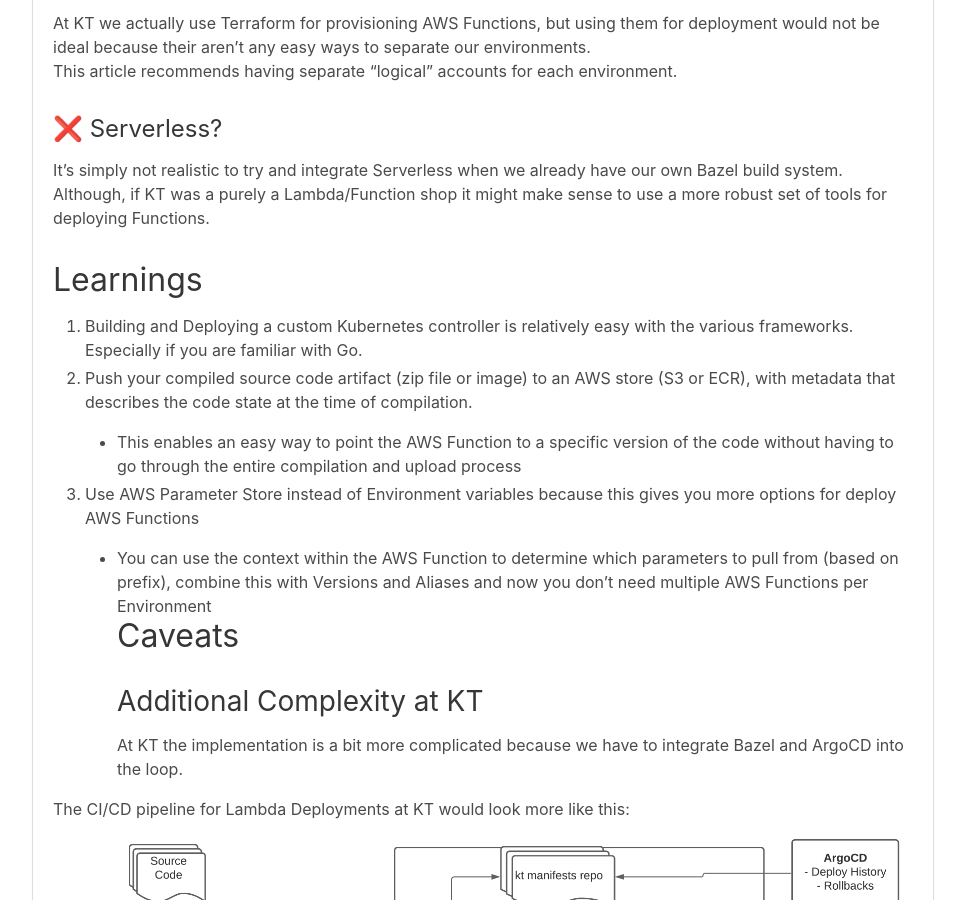
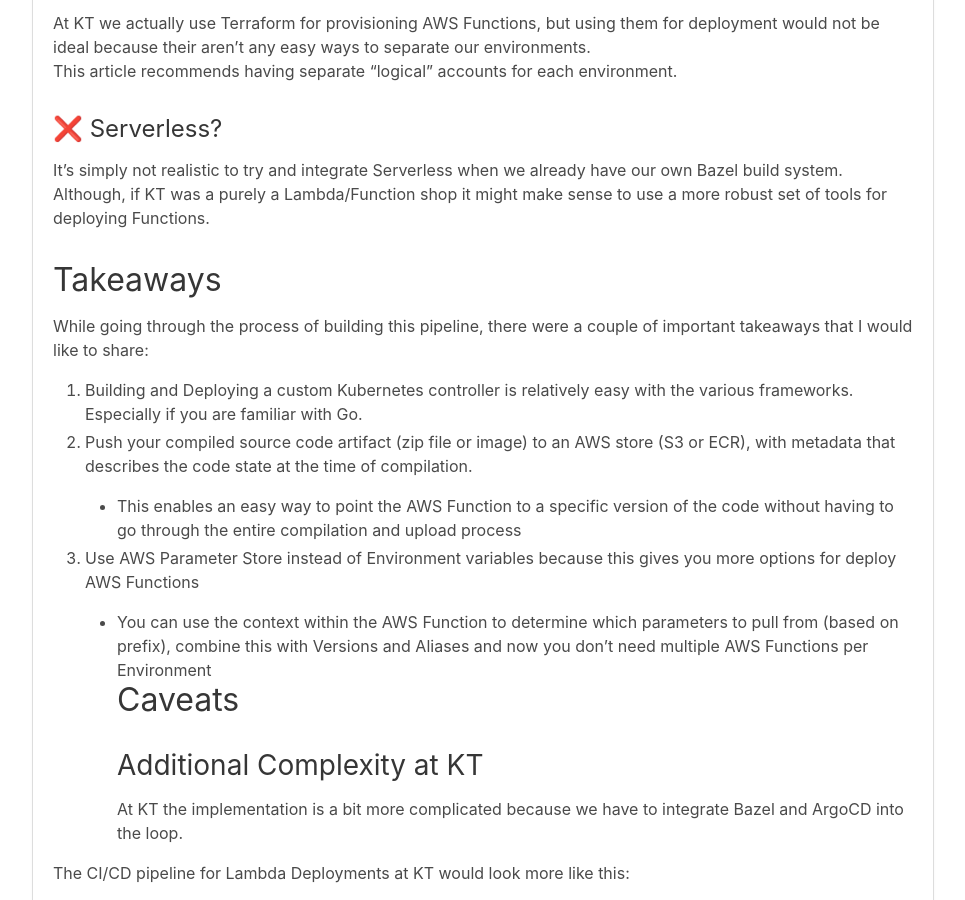
Before and after one commit to arashout/arashout.site, a Jekyll site: the page built from _posts/2021-05-20-declarative-lambda-deployments-k8s.md, in a window 1280 px wide and 900 px high, scrolled down 5591 px. Shown: the whole window, without its empty margins (157-1122 px from the left). Built offline with Jekyll 4.4.1, drawn with Linux system fonts in a browser that asks for light colours; nearby versions of some CDN libraries.

Commit message:
Small blurb

```diff
--- a/_posts/2021-05-20-declarative-lambda-deployments-k8s.md
+++ b/_posts/2021-05-20-declarative-lambda-deployments-k8s.md
@@ -174,7 +174,9 @@
 It's simply not realistic to try and integrate Serverless when we already have our own Bazel build system.
 Although, if KT was a purely a Lambda/Function shop it might make sense to use a more robust set of tools for deploying Functions.
 
-# Learnings
+# Takeaways
+While going through the process of building this pipeline, there were a couple of important takeaways that I would like to share:
+
 1. Building and Deploying a custom Kubernetes controller is relatively easy with the various frameworks. Especially if you are familiar with Go.
 2. Push your compiled source code artifact (zip file or image) to an AWS store (S3 or ECR), with metadata that describes the code state at the time of compilation.
 	- This enables an easy way to point the AWS Function to a specific version of the code without having to go through the entire compilation and upload process
```
